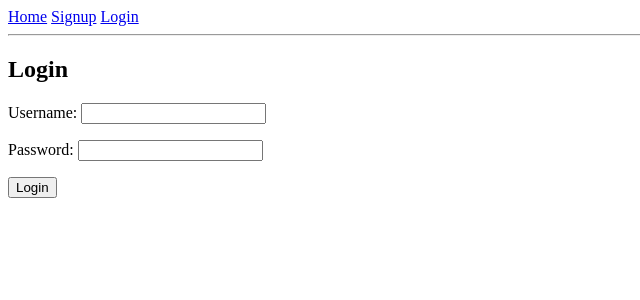
After one commit to ayushpratapno1/django-auth-project, a Django app: page /login/ in a window 1280 px wide. The commit adds this page. Shown: the top 300 px of the page, without its empty margins (0-640 px from the left). Run offline with Django 5.2, Linux system fonts and the light colour scheme.

Commit message:
Login Feature added

```diff
--- a/accounts/urls.py
+++ b/accounts/urls.py
@@ -1,7 +1,8 @@
 from django.urls import path
-from .views import home, signup
+from .views import home, signup, user_login
 
 urlpatterns = [
     path('', home, name='home'),
     path('signup/', signup, name='signup'),
+    path('login/', user_login, name='login'),
 ]
--- a/accounts/views.py
+++ b/accounts/views.py
@@ -1,3 +1,5 @@
+from django.contrib.auth import authenticate, login
+from django.contrib import messages
 from django.shortcuts import render, redirect
 from .forms import SignUpForm
 
@@ -21,3 +23,31 @@ def signup(request):
         form = SignUpForm()
 
     return render(request, 'signup.html', {'form': form})
+
+def user_login(request):
+
+    if request.method == 'POST':
+
+        username = request.POST.get('username')
+        password = request.POST.get('password')
+
+        user = authenticate(
+            request,
+            username=username,
+            password=password
+        )
+
+        if user is not None:
+
+            login(request, user)
+
+            return redirect('home')
+
+        else:
+
+            messages.error(
+                request,
+                'Invalid username or password'
+            )
+
+    return render(request, 'login.html')
--- a/templates/base.html
+++ b/templates/base.html
@@ -12,6 +12,7 @@
     <nav>
         <a href="/">Home</a>
         <a href="/signup/">Signup</a>
+        <a href="/login/">Login</a>
     </nav>
 
     <hr>
--- /dev/null
+++ b/templates/login.html
@@ -0,0 +1,41 @@
+{% extends 'base.html' %}
+
+{% block title %}
+Login
+{% endblock %}
+
+{% block content %}
+
+<h2>Login</h2>
+
+{% for message in messages %}
+<p>{{ message }}</p>
+{% endfor %}
+
+<form method="POST">
+
+    {% csrf_token %}
+
+    <p>
+        Username:
+        <input
+            type="text"
+            name="username"
+        >
+    </p>
+
+    <p>
+        Password:
+        <input
+            type="password"
+            name="password"
+        >
+    </p>
+
+    <button type="submit">
+        Login
+    </button>
+
+</form>
+
+{% endblock %}
```
Also changed, not shown: templates/home.html (+12 -0 lines).
